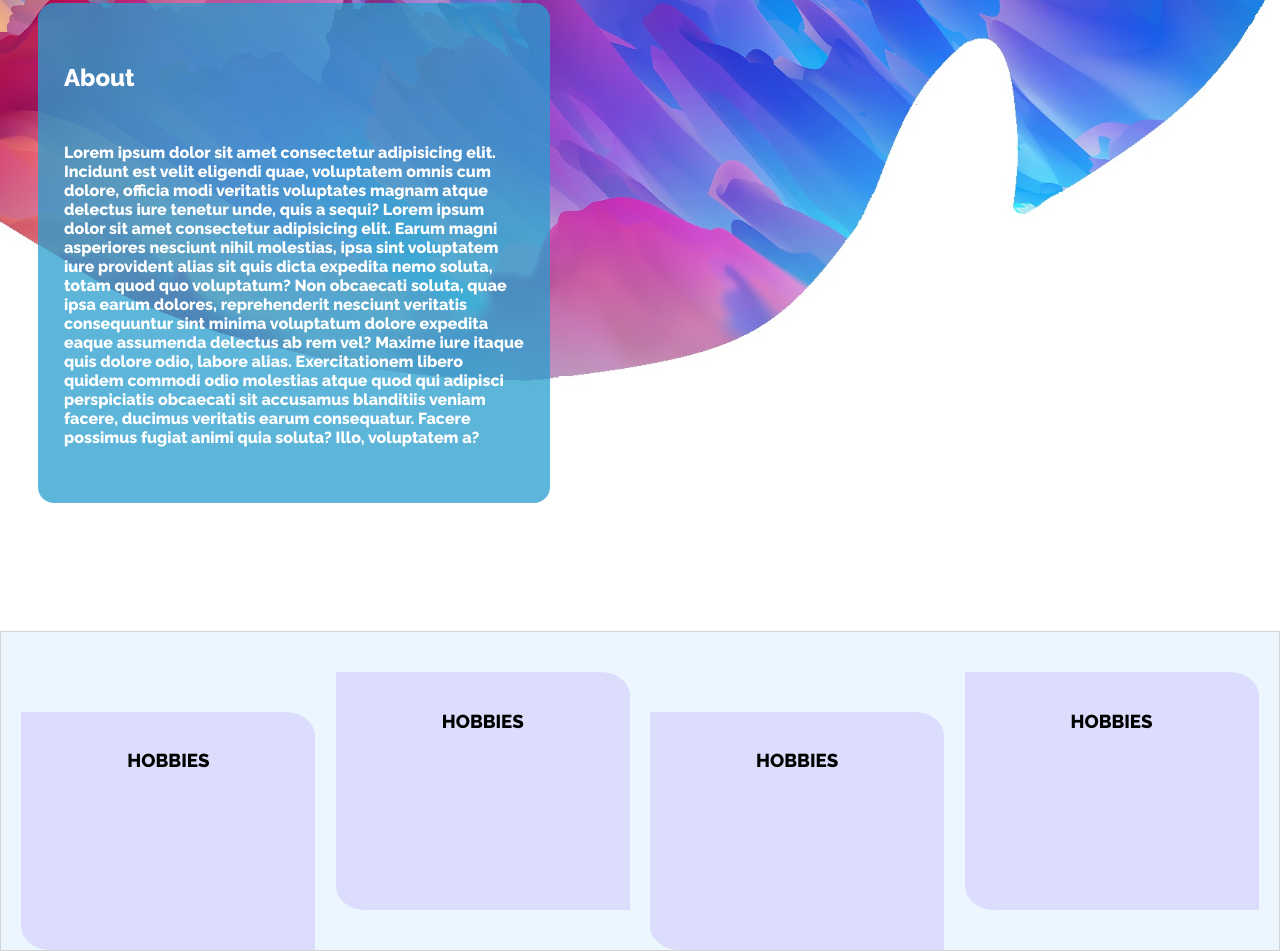
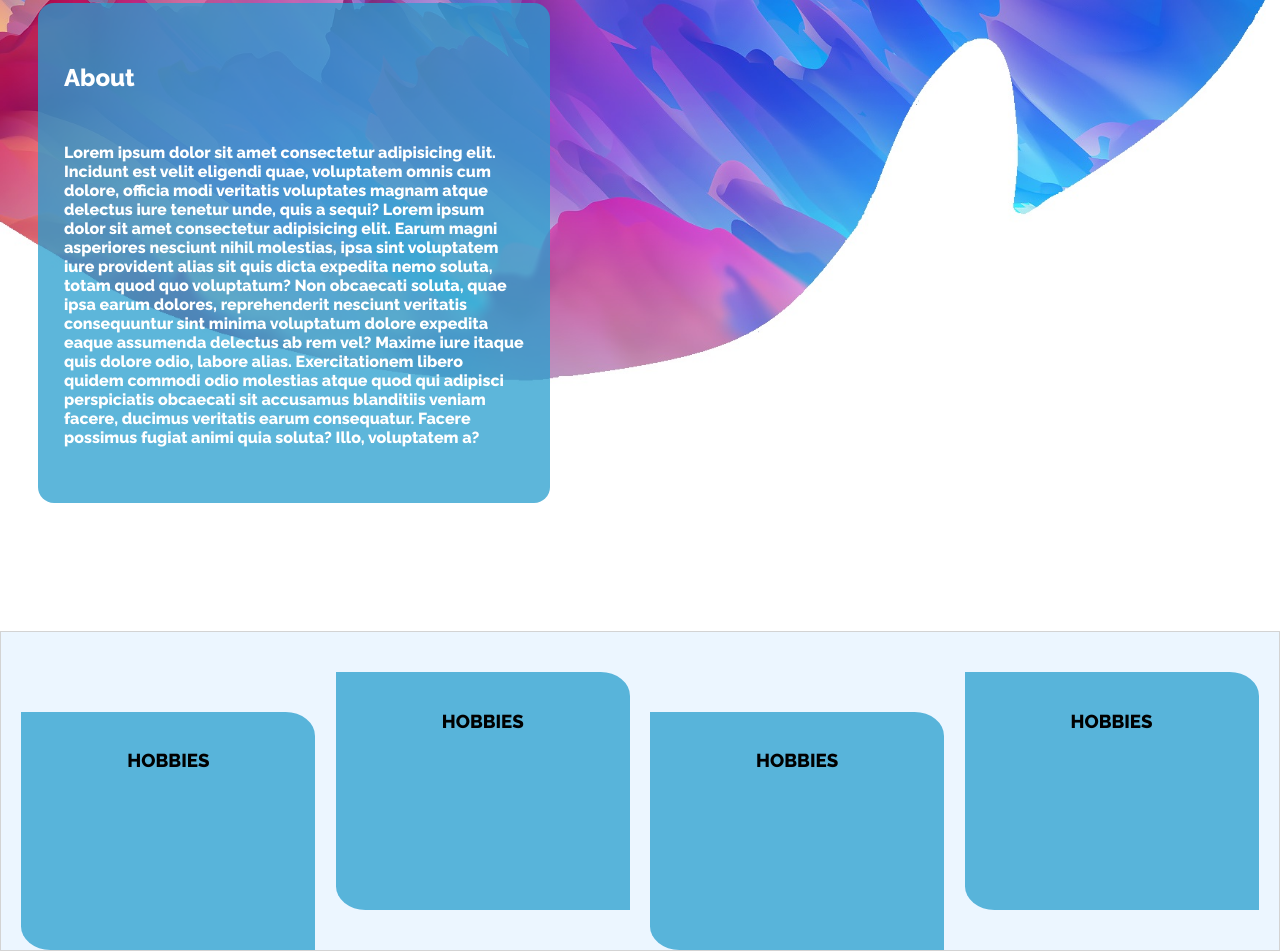
Before and after one commit to Muxxano/Rimaru-Lounge, a plain HTML site: page index.html in a window 1280 px wide. Shown: the part 421-1372 px from the top of the page. Drawn offline with Linux system fonts and the light colour scheme.

Commit message:
commit on 'main'

```diff
--- a/style.css
+++ b/style.css
@@ -104,7 +104,7 @@ h2 {
 .hobbies {
   padding: 1.5%;
   border-radius: 0 10% 0 10%;
-  background: #dcdcfc;
+  background: #289fcec0;
   height: 75%;
   width: 23%;
   transition: all 1s;
```
